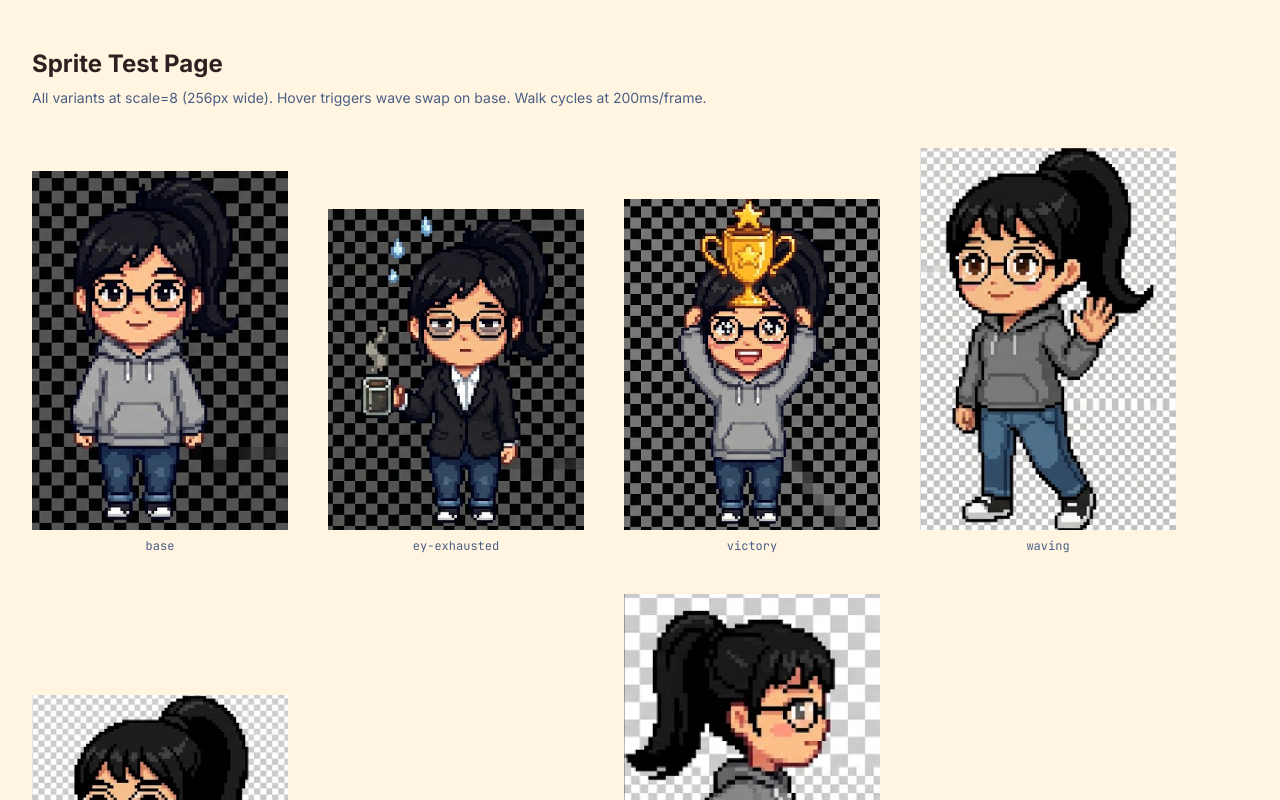
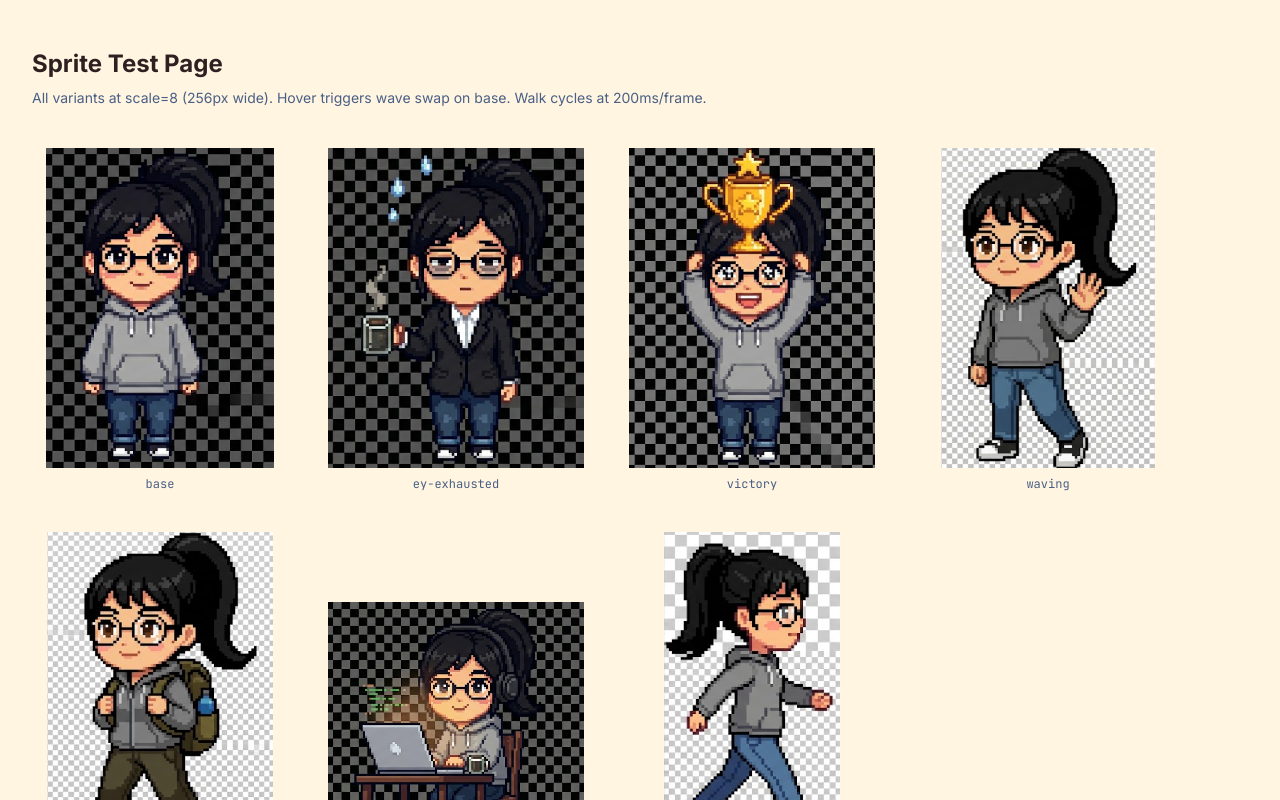
Before and after one commit to lingli8/lingli-website, a Next.js app: page /test-sprite in a window 1280 px wide. Shown: the top 800 px of the page. Built offline with nearby package versions, Linux system fonts and the light colour scheme.

Commit message:
fix(sprites): normalize display size via object-fit contain

```diff
--- a/components/intro/PixelCharacter.tsx
+++ b/components/intro/PixelCharacter.tsx
@@ -32,7 +32,8 @@ export default function PixelCharacter({
   className,
 }: Props) {
   const reduced = useReducedMotion();
-  const displayWidth = scale * LOGICAL_WIDTH;
+  const displayWidth  = scale * LOGICAL_WIDTH;
+  const displayHeight = scale * 40; // 40 logical px tall — fits standing + slight headroom
 
   // Walk-cycle state
   const [walkFrame, setWalkFrame] = useState(0);
@@ -73,23 +74,28 @@ export default function PixelCharacter({
   return (
     <div
       className={className}
-      style={{ width: displayWidth, height: "auto", display: "inline-block" }}
+      style={{
+        position: "relative",
+        display: "inline-block",
+        width: displayWidth,
+        height: displayHeight,
+        overflow: "hidden",
+        flexShrink: 0,
+      }}
       onMouseEnter={handleMouseEnter}
       onMouseLeave={handleMouseLeave}
     >
       <Image
         src={src}
         alt={ALT_TEXT[activeVariant]}
-        width={displayWidth}
-        height={displayWidth} // square placeholder; height auto via CSS
+        fill
         unoptimized
         priority
+        sizes={`${displayWidth}px`}
         style={{
           imageRendering: "pixelated",
-          width: displayWidth,
-          height: "auto",
           objectFit: "contain",
-          display: "block",
+          objectPosition: "bottom center",
         }}
       />
     </div>
```
